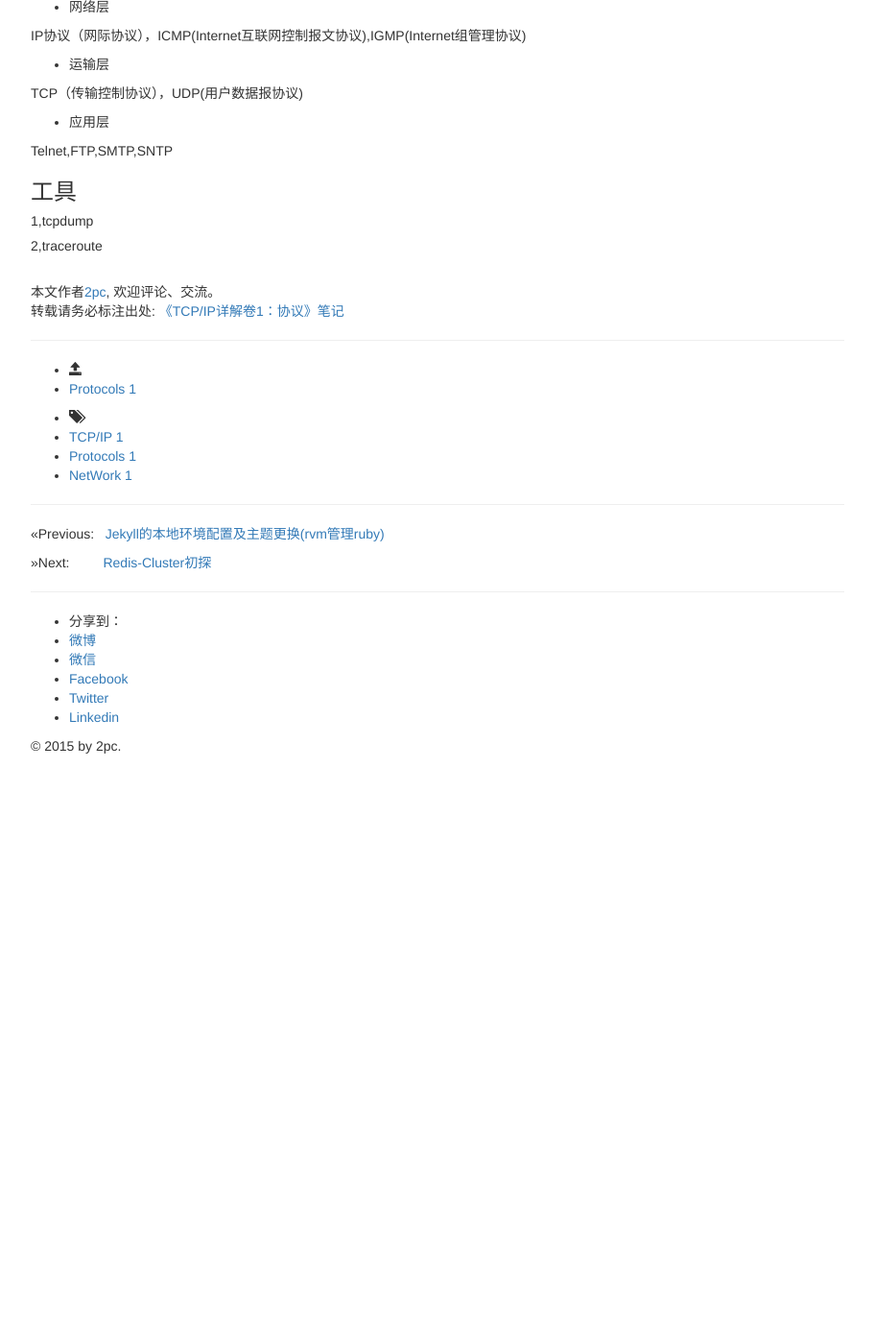
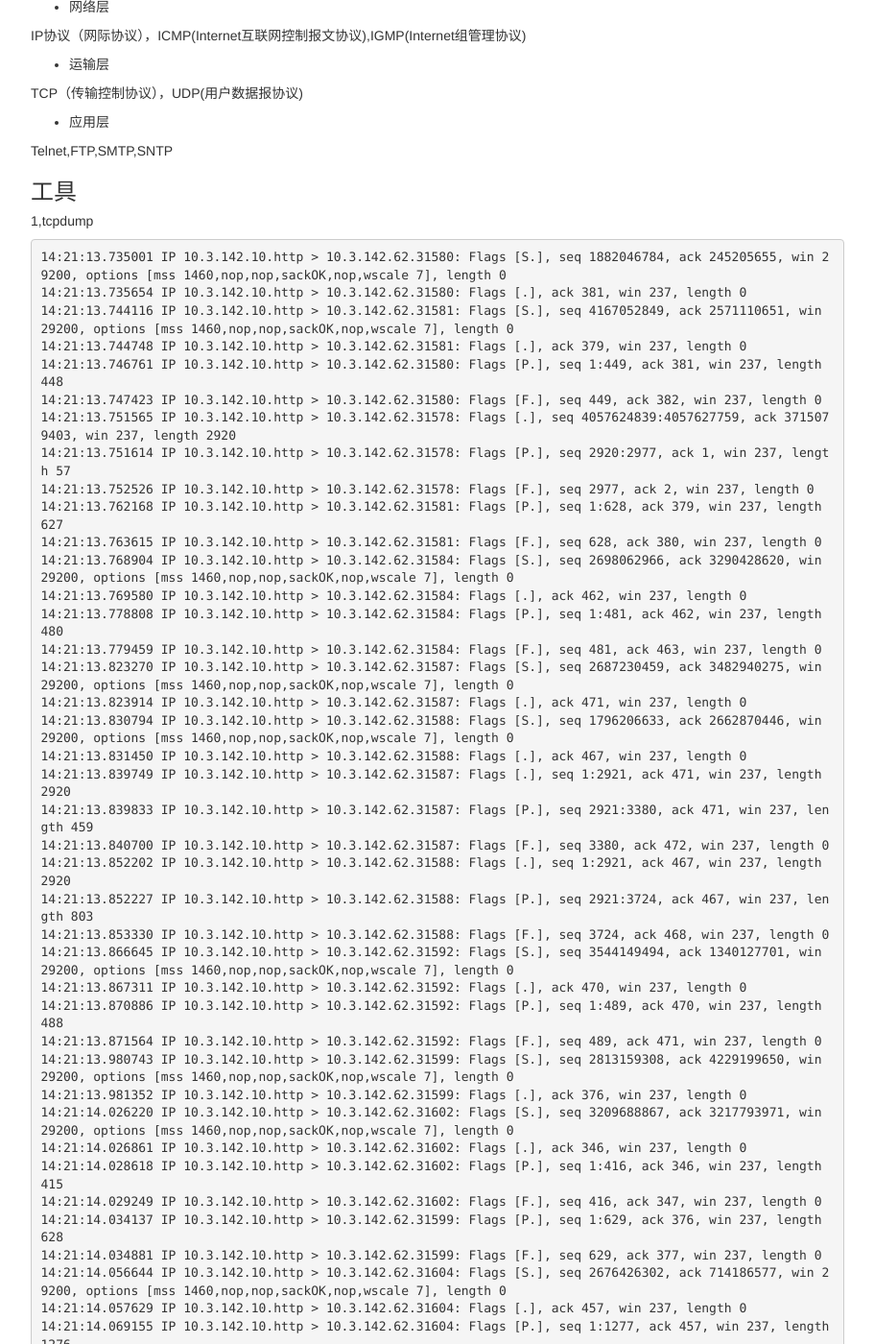
Before and after one commit to luyee/2pc.github.io, a Jekyll site: the page built from _posts/Network/2015-08-13-TCP-IP-PROTOCOLS.md, in a window 1280 px wide and 1400 px high, scrolled down 331 px. Shown: the whole window at 96% size, without its empty margins (38-949 px from the left). Built offline with Jekyll 4.4.1, drawn with Linux system fonts in a browser that asks for light colours; nearby versions of some CDN libraries; library files that are not in the unit come from our copies; comment, search, counter and statistics services are not loaded; before the commit the page ends 1128 px from its top, so only the background shows below that; some of the changed text lies outside the part shown.

Commit message:
Update 2015-08-13-TCP-IP-PROTOCOLS.md

````diff
--- a/_posts/Network/2015-08-13-TCP-IP-PROTOCOLS.md
+++ b/_posts/Network/2015-08-13-TCP-IP-PROTOCOLS.md
@@ -28,4 +28,54 @@ tags: ["TCP/IP","Protocols","NetWork"]
 
 ##### 1,tcpdump
 
+```
+14:21:13.735001 IP 10.3.142.10.http > 10.3.142.62.31580: Flags [S.], seq 1882046784, ack 245205655, win 29200, options [mss 1460,nop,nop,sackOK,nop,wscale 7], length 0
+14:21:13.735654 IP 10.3.142.10.http > 10.3.142.62.31580: Flags [.], ack 381, win 237, length 0
+14:21:13.744116 IP 10.3.142.10.http > 10.3.142.62.31581: Flags [S.], seq 4167052849, ack 2571110651, win 29200, options [mss 1460,nop,nop,sackOK,nop,wscale 7], length 0
+14:21:13.744748 IP 10.3.142.10.http > 10.3.142.62.31581: Flags [.], ack 379, win 237, length 0
+14:21:13.746761 IP 10.3.142.10.http > 10.3.142.62.31580: Flags [P.], seq 1:449, ack 381, win 237, length 448
+14:21:13.747423 IP 10.3.142.10.http > 10.3.142.62.31580: Flags [F.], seq 449, ack 382, win 237, length 0
+14:21:13.751565 IP 10.3.142.10.http > 10.3.142.62.31578: Flags [.], seq 4057624839:4057627759, ack 3715079403, win 237, length 2920
+14:21:13.751614 IP 10.3.142.10.http > 10.3.142.62.31578: Flags [P.], seq 2920:2977, ack 1, win 237, length 57
+14:21:13.752526 IP 10.3.142.10.http > 10.3.142.62.31578: Flags [F.], seq 2977, ack 2, win 237, length 0
+14:21:13.762168 IP 10.3.142.10.http > 10.3.142.62.31581: Flags [P.], seq 1:628, ack 379, win 237, length 627
+14:21:13.763615 IP 10.3.142.10.http > 10.3.142.62.31581: Flags [F.], seq 628, ack 380, win 237, length 0
+14:21:13.768904 IP 10.3.142.10.http > 10.3.142.62.31584: Flags [S.], seq 2698062966, ack 3290428620, win 29200, options [mss 1460,nop,nop,sackOK,nop,wscale 7], length 0
+14:21:13.769580 IP 10.3.142.10.http > 10.3.142.62.31584: Flags [.], ack 462, win 237, length 0
+14:21:13.778808 IP 10.3.142.10.http > 10.3.142.62.31584: Flags [P.], seq 1:481, ack 462, win 237, length 480
+14:21:13.779459 IP 10.3.142.10.http > 10.3.142.62.31584: Flags [F.], seq 481, ack 463, win 237, length 0
+14:21:13.823270 IP 10.3.142.10.http > 10.3.142.62.31587: Flags [S.], seq 2687230459, ack 3482940275, win 29200, options [mss 1460,nop,nop,sackOK,nop,wscale 7], length 0
+14:21:13.823914 IP 10.3.142.10.http > 10.3.142.62.31587: Flags [.], ack 471, win 237, length 0
+14:21:13.830794 IP 10.3.142.10.http > 10.3.142.62.31588: Flags [S.], seq 1796206633, ack 2662870446, win 29200, options [mss 1460,nop,nop,sackOK,nop,wscale 7], length 0
+14:21:13.831450 IP 10.3.142.10.http > 10.3.142.62.31588: Flags [.], ack 467, win 237, length 0
+14:21:13.839749 IP 10.3.142.10.http > 10.3.142.62.31587: Flags [.], seq 1:2921, ack 471, win 237, length 2920
+14:21:13.839833 IP 10.3.142.10.http > 10.3.142.62.31587: Flags [P.], seq 2921:3380, ack 471, win 237, length 459
+14:21:13.840700 IP 10.3.142.10.http > 10.3.142.62.31587: Flags [F.], seq 3380, ack 472, win 237, length 0
+14:21:13.852202 IP 10.3.142.10.http > 10.3.142.62.31588: Flags [.], seq 1:2921, ack 467, win 237, length 2920
+14:21:13.852227 IP 10.3.142.10.http > 10.3.142.62.31588: Flags [P.], seq 2921:3724, ack 467, win 237, length 803
+14:21:13.853330 IP 10.3.142.10.http > 10.3.142.62.31588: Flags [F.], seq 3724, ack 468, win 237, length 0
+14:21:13.866645 IP 10.3.142.10.http > 10.3.142.62.31592: Flags [S.], seq 3544149494, ack 1340127701, win 29200, options [mss 1460,nop,nop,sackOK,nop,wscale 7], length 0
+14:21:13.867311 IP 10.3.142.10.http > 10.3.142.62.31592: Flags [.], ack 470, win 237, length 0
+14:21:13.870886 IP 10.3.142.10.http > 10.3.142.62.31592: Flags [P.], seq 1:489, ack 470, win 237, length 488
+14:21:13.871564 IP 10.3.142.10.http > 10.3.142.62.31592: Flags [F.], seq 489, ack 471, win 237, length 0
+14:21:13.980743 IP 10.3.142.10.http > 10.3.142.62.31599: Flags [S.], seq 2813159308, ack 4229199650, win 29200, options [mss 1460,nop,nop,sackOK,nop,wscale 7], length 0
+14:21:13.981352 IP 10.3.142.10.http > 10.3.142.62.31599: Flags [.], ack 376, win 237, length 0
+14:21:14.026220 IP 10.3.142.10.http > 10.3.142.62.31602: Flags [S.], seq 3209688867, ack 3217793971, win 29200, options [mss 1460,nop,nop,sackOK,nop,wscale 7], length 0
+14:21:14.026861 IP 10.3.142.10.http > 10.3.142.62.31602: Flags [.], ack 346, win 237, length 0
+14:21:14.028618 IP 10.3.142.10.http > 10.3.142.62.31602: Flags [P.], seq 1:416, ack 346, win 237, length 415
+14:21:14.029249 IP 10.3.142.10.http > 10.3.142.62.31602: Flags [F.], seq 416, ack 347, win 237, length 0
+14:21:14.034137 IP 10.3.142.10.http > 10.3.142.62.31599: Flags [P.], seq 1:629, ack 376, win 237, length 628
+14:21:14.034881 IP 10.3.142.10.http > 10.3.142.62.31599: Flags [F.], seq 629, ack 377, win 237, length 0
+14:21:14.056644 IP 10.3.142.10.http > 10.3.142.62.31604: Flags [S.], seq 2676426302, ack 714186577, win 29200, options [mss 1460,nop,nop,sackOK,nop,wscale 7], length 0
+14:21:14.057629 IP 10.3.142.10.http > 10.3.142.62.31604: Flags [.], ack 457, win 237, length 0
+14:21:14.069155 IP 10.3.142.10.http > 10.3.142.62.31604: Flags [P.], seq 1:1277, ack 457, win 237, length 1276
+14:21:14.069881 IP 10.3.142.10.http > 10.3.142.62.31604: Flags [F.], seq 1277, ack 458, win 237, length 0
+14:21:14.070129 IP 10.3.142.10.http > 10.3.142.62.31606: Flags [S.], seq 2426352170, ack 2408227546, win 29200, options [mss 1460,nop,nop,sackOK,nop,wscale 7], length 0
+14:21:14.070747 IP 10.3.142.10.http > 10.3.142.62.31606: Flags [.], ack 379, win 237, length 0
+14:21:14.072803 IP 10.3.142.10.http > 10.3.142.62.31606: Flags [P.], seq 1:432, ack 379, win 237, length 431
+14:21:14.073406 IP 10.3.142.10.http > 10.3.142.62.31606: Flags [F.], seq 432, ack 380, win 237, length 0
+14:21:14.101003 IP 10.3.142.10.http > 10.3.142.62.31607: Flags [S.], seq 2210610393, ack 875667818, win 29200, options [mss 1460,nop,nop,sackOK,nop,wscale 7], length 0
+14:21:14.101639 IP 10.3.142.10.http > 10.3.142.62.31607: Flags [.], ack 454, win 237, length 0
+```
+
 ##### 2,traceroute
````
